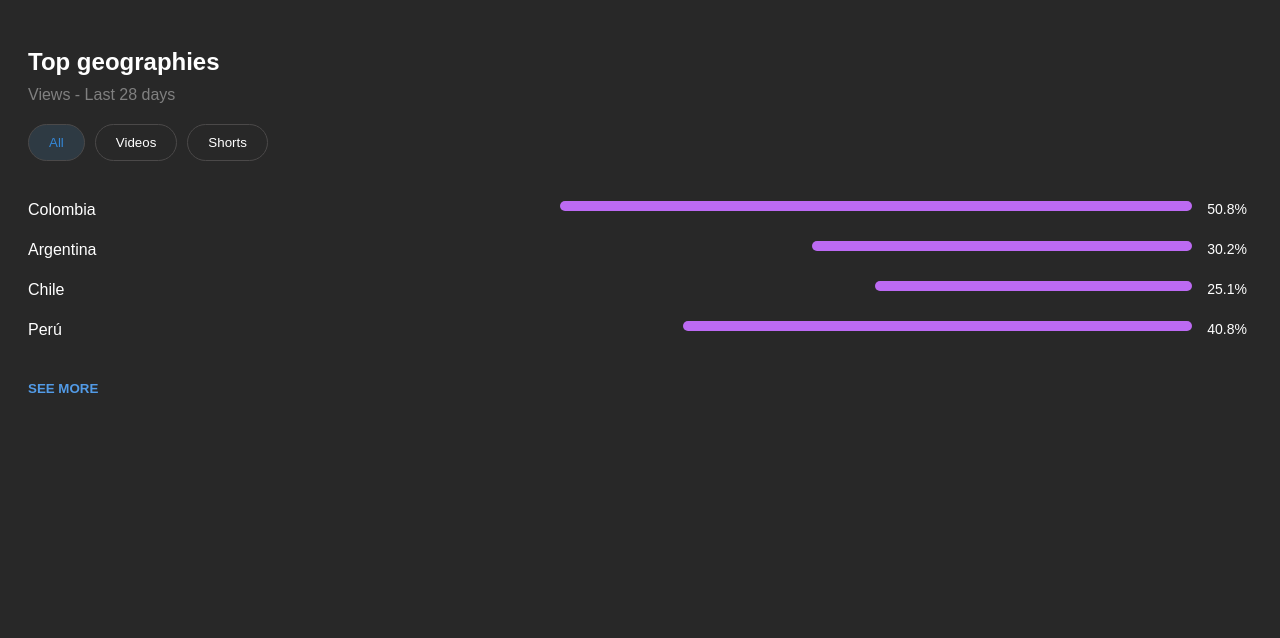
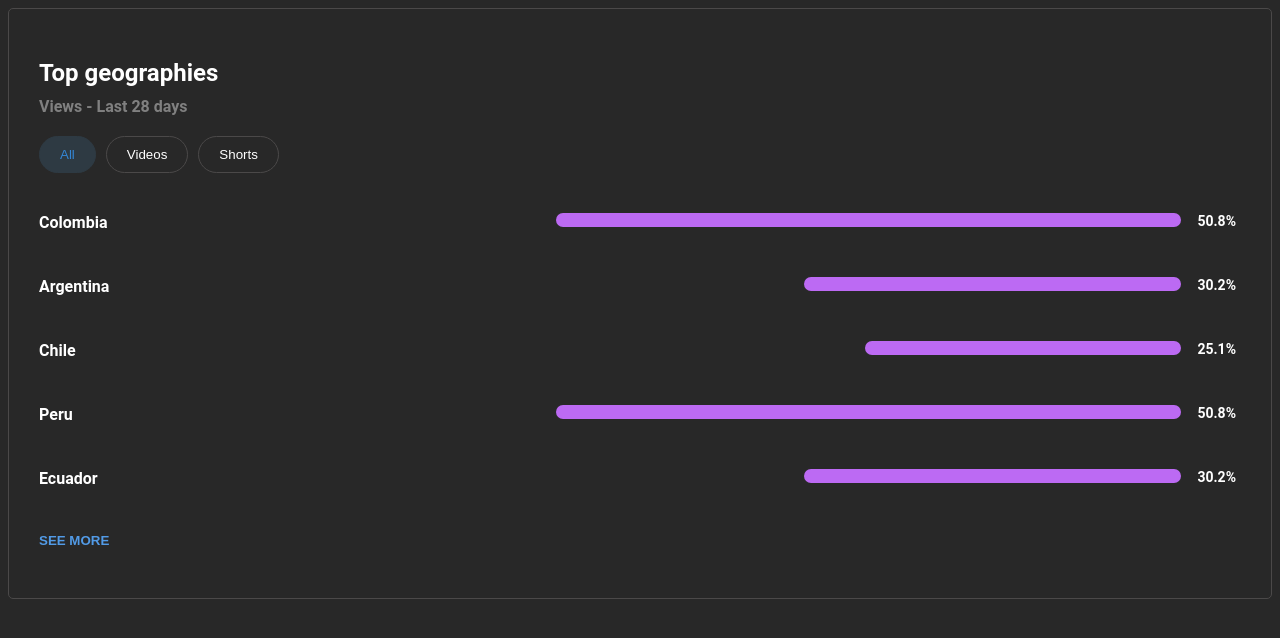
Before and after one commit to LeJonnaah/youtube-geographic-stats, a plain HTML site: page index.html in a window 1280 px wide. Both pictures are taken after a click on the button "All". Drawn offline with Linux system fonts and the light colour scheme.

Commit message:
See more & see less logic

```diff
--- a/style.css
+++ b/css/style.css
@@ -1,19 +1,30 @@
 body {
-  font-family: Arial, sans-serif;
   background-color: #282828;
   color: #fff;
+  font-family: "Roboto","Arial",sans-serif;
+}
+
+main {
+  border: #4b4949 1px solid;
+  padding: 30px;
+  background-color: #282828;
+  border-radius: 5px;
+  cursor: pointer;
+  color: #fff;
+  margin-bottom: 20px;
+  font-weight: bold;
 }
 
 .span {
   color: gray;
 }
 
-main {
-  padding: 20px;
+.geographies {
+  margin-bottom: 20px;
 }
 
-.geographies {
-  margin-bottom: 20px;
+.hidden {
+  display: none;
 }
 
 .container {
@@ -37,7 +48,7 @@ h2 {
 }
 
 .bar-container {
-  margin-bottom: 30px;
+  margin-bottom: 50px;
   position: relative;
 }
 
@@ -48,8 +59,7 @@ h2 {
   /* Color de las barras */
   color: #fff;
   /* Color del texto dentro de las barras */
-  padding: 5px;
-  margin-bottom: 5px;
+  padding: 7px;
   right: 60px;
   overflow: hidden;
   /* Oculta el contenido que se desborda */
@@ -65,7 +75,7 @@ h2 {
   margin-top: 50px;
   color: #529BE7;
   text-transform: uppercase;
-  font-weight: bold;
+  font-weight: bolder;
   border: none;
   cursor: pointer;
   padding: 0;
@@ -87,11 +97,13 @@ h2 {
   margin-top: 20px;
   margin-bottom: 40px;
   gap: 10px;
+  font-weight: bolder;
 }
 
 .filter-button.selected {
   background-color: #2E3A43;
   color: #3486D5;
+  border: #2E3A43 1px solid;
 }
 
 .buttons button {
--- a/data.json
+++ b/data.json
@@ -3,9 +3,15 @@
     { "country": "Colombia", "value": 50.8 },
     { "country": "Argentina", "value": 30.2 },
     { "country": "Chile", "value": 25.1 },
-    { "country": "Perú", "value": 40.8 }
+    { "country": "Peru", "value": 50.8 },
+    { "country": "Ecuador", "value": 30.2 },
+    { "country": "Bolivia", "value": 25.1 },
+    { "country": "Mexico", "value": 40.8 }
   ],
   "videos": [
+    { "country": "USA", "value": 40 },
+    { "country": "Canada", "value": 25 },
+    { "country": "UK", "value": 20 },
     { "country": "USA", "value": 40 },
     { "country": "Canada", "value": 25 },
     { "country": "UK", "value": 20 },
--- a/index.html
+++ b/index.html
@@ -1,11 +1,13 @@
 <!DOCTYPE html>
-<html lang="es">
+<html lang="en">
+
 <head>
   <meta charset="UTF-8">
   <meta name="viewport" content="width=device-width, initial-scale=1.0">
-  <title>Top Geografías</title>
-  <link rel="stylesheet" href="style.css">
+  <title>Top Geographies</title>
+  <link rel="stylesheet" href="css/style.css">
 </head>
+
 <body>
 
   <main>
@@ -24,6 +26,7 @@
     </section>
   </main>
 
-  <script src="script.js"></script>
+  <script src="js/script.js"></script>
 </body>
+
 </html>
--- a/script.js
+++ b/js/script.js
@@ -6,26 +6,44 @@ document.addEventListener("DOMContentLoaded", function () {
       const filterButtons = document.querySelectorAll(".filter-button");
       filterButtons.forEach(button => {
         button.addEventListener("click", function () {
-          const filterType = this.getAttribute("data-filter");
-          const filteredData = data[filterType]; // Filter the data based on the selected filter
-          renderChart(filteredData); // Render the corresponding data based on the selected filter
+          const selectedFilter = this.getAttribute("data-filter");
+          renderChart(data[selectedFilter]);
 
-          // Remove the selected class from all buttons
-          filterButtons.forEach(button => button.classList.remove("selected"));
-
-          // Add the selected class to the clicked button
+          // Highlight the selected button
+          filterButtons.forEach(button => {
+            button.classList.remove("selected");
+          });
           this.classList.add("selected");
         });
+
+        // see more button from filtered data INVERTED
+        const seeMoreButton = document.querySelector(".see-more");
+        seeMoreButton.addEventListener("click", function () {
+          const selectedFilter = getSelectedFilter();
+          if (seeMoreButton.textContent === "See more") {
+            seeMoreButton.textContent = "See less";
+            renderChart(data[selectedFilter]);
+          } else {
+            seeMoreButton.textContent = "See more";
+            renderChart(data[selectedFilter], true);
+          }
+        });
       });
-    })
-    .catch(error => console.error("Error fetching data:", error));
+    });
 });
 
-function renderChart(data) {
+function getSelectedFilter() {
+  const selectedButton = document.querySelector(".filter-button.selected");
+  return selectedButton ? selectedButton.getAttribute("data-filter") : "videos";
+}
+
+function renderChart(data, showAll = false) {
   const chartContainer = document.getElementById("chart");
   chartContainer.innerHTML = ""; // Clear any previous content
 
-  data.forEach(item => {
+  const entriesToRender = showAll ? data : data.slice(0, 5); // Show all entries if showAll is true
+
+  entriesToRender.forEach(item => {
     const barContainer = document.createElement("div");
     barContainer.classList.add("bar-container");
 
@@ -48,8 +66,6 @@ function renderChart(data) {
     bar.setAttribute("data-value", `${item.value}%`);
     barContainer.appendChild(bar);
 
-
-
     chartContainer.appendChild(barContainer);
   });
 }
```
